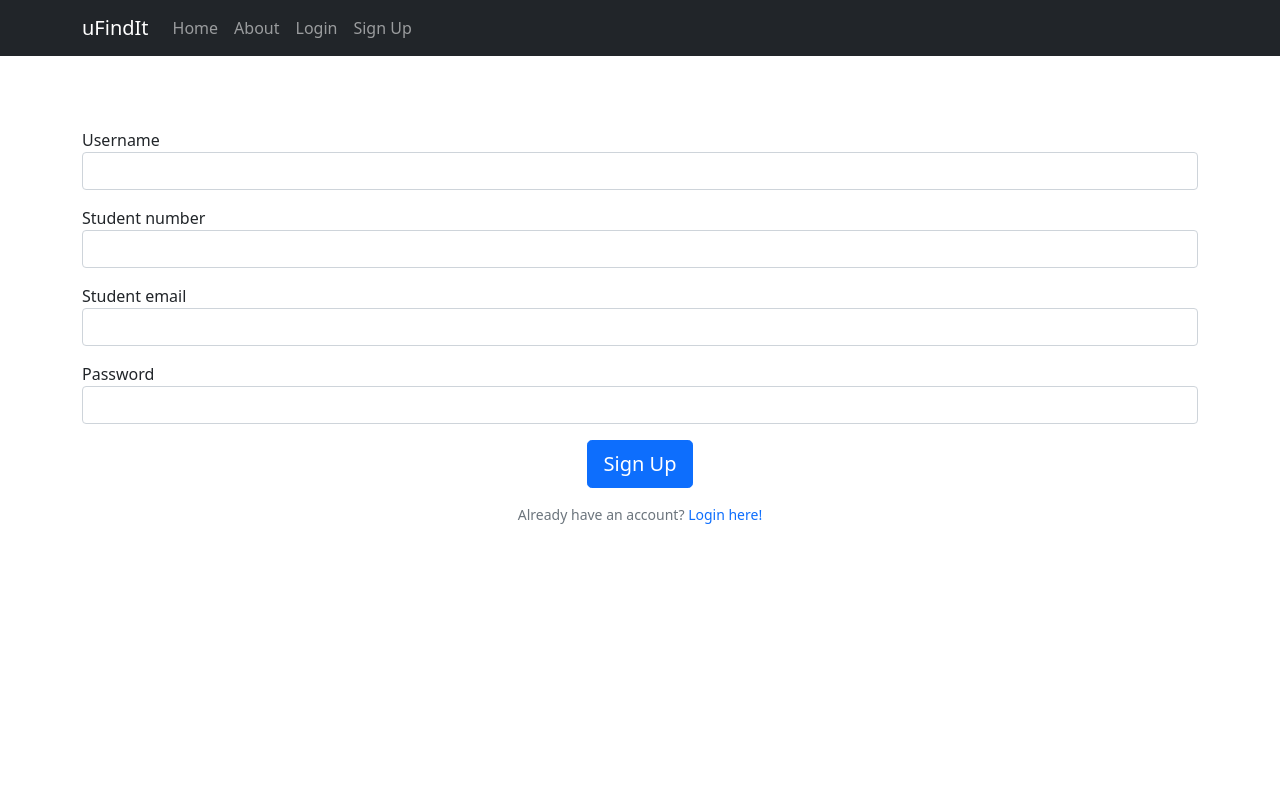
After one commit to newly-web/uFindIt, a Flask app: page /signup in a window 1280 px wide. The commit adds this page. Run offline with Flask 3, Linux system fonts and the light colour scheme.

Commit message:
resaved all files

```diff
--- a/app.py
+++ b/app.py
@@ -1,10 +1,12 @@
-from flask import Flask,render_template
-
+from flask import Flask,render_template, flash, redirect, url_for
+from forms import SignUpForm, LoginForm
 app = Flask(__name__)
+# this needs to be an ENV variable after
+app.config['SECRET_KEY'] = '8393b6e6a5d2b2a673bebdcbe2af3b88'
 
 
 @app.route("/")
-def hello_world():
+def home():
     return render_template('home.html')
 
 
@@ -13,5 +15,29 @@ def about():
     return render_template("about.html", title="About")
 
 
+@app.route("/signup", methods=["GET", "POST"])
+def signUp():
+    form = SignUpForm()
+    if form.validate_on_submit():
+        flash(f"Account created for {form.username.data}!", "success")
+        return redirect(url_for("home"))
+    else:
+        print(form.errors)  # Print errors to debug if validation fails
+    return render_template("signup.html", title="Sign Up", form=form)
+
+
+@app.route("/login",methods=["GET", "POST"])
+def login():
+    form = LoginForm()
+    if form.validate_on_submit():
+        # ? don't forget to remove the hard coded data
+        if form.email.data == 'admin@uottawa.ca' and form.password.data == '12345678':
+            flash('WE ARE INNNN', "success")
+            return redirect(url_for('home'))
+        else:
+            flash("this aint u lol.", 'danger')
+    return render_template('login.html', title='Login', form=form)
+
+
 if __name__ == '__main__':
     app.run(debug=True)
--- /dev/null
+++ b/forms.py
@@ -0,0 +1,49 @@
+from flask_wtf import FlaskForm
+from wtforms import StringField, PasswordField,SubmitField,BooleanField
+from wtforms.validators import DataRequired, Length, Email, ValidationError, Regexp
+# <!-- the validation doesnt work properly -->
+
+
+# Custom validator to check if the student number starts with 30 or 20
+def student_number_validator(form, field):
+    if len(field.data) != 9:  # Ensure the student number is exactly 9 digits
+        raise ValidationError("Oops! Your School ID must have exactly 9 digits.")
+    if len(field.data) == 9 and not field.data.startswith(
+        ("30", "20")
+    ):  # Ensure the student number starts with 30 or 20
+        raise ValidationError("Are you sure this is a uOttawa student number")
+
+
+class SignUpForm(FlaskForm):
+    # Here im thinking about maybe making a first name, last name and username, to make sure we can have a list of students if needed and then make the name visibility optional
+    username = StringField('Username', validators=[DataRequired(),Length(min=5, max=20)])
+
+    student_number = StringField(
+        "Student number",
+        validators=[
+            DataRequired(),
+            Length(max=9),
+            student_number_validator,
+        ],
+    )
+
+    email = StringField(
+        "Student email",
+        validators=[
+            DataRequired(),
+            Email(),
+            Regexp(r'^[a-zA-Z0-9._%+-]+@uottawa\.ca$',message="Oops! Your email should end with @uottawa.ca"),
+        ],
+    )
+    password = PasswordField('Password', validators=[DataRequired(), Length(min=3)])
+
+    submit = SubmitField('Sign Up')
+
+
+class LoginForm(FlaskForm):
+    email = StringField(
+        "Student email", validators=[DataRequired(), Email()]
+    )
+    password = PasswordField("Password", validators=[DataRequired(), Length(min=3)])
+    remember = BooleanField('Remember Me')
+    submit = SubmitField("Login")
--- /dev/null
+++ b/static/main.css
@@ -0,0 +1,5 @@
+*{
+}
+a{
+    text-decoration: none;
+}
--- a/templates/home.html
+++ b/templates/home.html
@@ -1,4 +1,6 @@
 {%extends "layout.html"%}
+
 {%block content%}
-    <h1>Lost it? uFindIt.</h1>
+<p>Heyyy</p>
+<h1>YUP</h1>
 {%endblock content%}
--- a/templates/layout.html
+++ b/templates/layout.html
@@ -2,6 +2,11 @@
 <head>
     <meta charset="UTF-8">
     <meta name="viewport" content="width=device-width, initial-scale=1.0">
+    <!-- add bottstrap if wanted -->
+    <link href="https://cdn.jsdelivr.net/npm/bootstrap@5.0.2/dist/css/bootstrap.min.css" rel="stylesheet"
+        integrity="sha384-EVSTQN3/azprG1Anm3QDgpJLIm9Nao0Yz1ztcQTwFspd3yD65VohhpuuCOmLASjC" crossorigin="anonymous">
+
+    <link rel="stylesheet" type="text/css" href="{{url_for('static', filename='main.css')}}">
     {%if title%}
     <title>uFindIt - {{title}}</title>
     {% else %}
@@ -9,7 +14,74 @@
     {% endif %}
 
 </head>
+<header class="header">
+<head>
+    <style>
+        /* Add top padding to body to avoid navbar overlap */
+        body {
+            padding-top: 80px;
+            /* Adjust based on your navbar height */
+        }
+    </style>
+</head>
+
+<nav class="navbar navbar-expand-md navbar-dark bg-dark fixed-top">
+    <div class="container">
+        <!-- Navbar Brand (Logo/Name) -->
+        <a class="navbar-brand" href="/">uFindIt</a>
+
+        <!-- Toggler Button for Mobile View -->
+        <button class="navbar-toggler" type="button" data-toggle="collapse" data-target="#navbarToggle"
+            aria-controls="navbarToggle" aria-expanded="false" aria-label="Toggle navigation">
+            <span class="navbar-toggler-icon"></span>
+        </button>
+
+        <!-- Navbar Links (Collapsed for mobile) -->
+        <div class="collapse navbar-collapse" id="navbarToggle">
+            <ul class="navbar-nav mr-auto">
+                <!-- Left Side Links (Home and About) -->
+                <li class="nav-item">
+                    <a class="nav-link" href="{{url_for('home')}}">Home</a>
+                </li>
+                <li class="nav-item">
+                    <a class="nav-link" href="{{url_for('about')}}">About</a>
+                </li>
+            </ul>
+
+            <ul class="navbar-nav ml-auto">
+                <!-- Right Side Links (Login and Sign Up) -->
+                <li class="nav-item">
+                    <a class="nav-link" href="{{url_for('login')}}">Login</a>
+                </li>
+                <li class="nav-item">
+                    <a class="nav-link" href="{{url_for('signUp')}}">Sign Up</a>
+                </li>
+            </ul>
+        </div>
+    </div>
+</nav>
+
+
+
+</header>
 <body>
+    {% with messages = get_flashed_messages(with_categories=true) %}
+        {%if messages%}
+            {%for category, message in messages%}
+            <div class="alert alert-{{category}}">
+                {{message}}
+            </div>
+            {%endfor%}
+        {%endif%}
+    {%endwith%}
+
     {% block content %}{% endblock content %}
+
+    <!-- add bottstrap if wanted -->
+<script src="https://cdn.jsdelivr.net/npm/bootstrap@5.0.2/dist/js/bootstrap.bundle.min.js"
+    integrity="sha384-MrcW6ZMFYlzcLA8Nl+NtUVF0sA7MsXsP1UyJoMp4YLEuNSfAP+JcXn/tWtIaxVXM"
+    crossorigin="anonymous"></script>
+
+
 </body>
 </html>
--- /dev/null
+++ b/templates/signup.html
@@ -0,0 +1,103 @@
+{% extends "layout.html" %}
+<!-- Add CSS -->
+{% block content %}
+<div class="content container mt-5">
+    <form action="" method="POST" novalidate>
+        {{ form.hidden_tag() }}
+
+        <!-- Username Field -->
+        <div class="form-group mb-3">
+            <label for="username">{{ form.username.label }}</label>
+
+            {% if form.username.errors %}
+            {{ form.username(class="form-control is-invalid", id="username") }}
+            <div class="invalid-feedback" id="username-error">
+                {% for error in form.username.errors %}
+                <span class="mb-0">{{ error }}</span>
+                {% endfor %}
+            </div>
+            {% else %}
+                {{ form.username(class="form-control", id="username") }}
+            {% endif %}
+        </div>
+
+        <!-- Student Number Field -->
+        <div class="form-group mb-3">
+            <label for="student_number">{{ form.student_number.label }}</label>
+            {% if form.student_number.errors %}
+            {{ form.student_number(class="form-control is-invalid", id="student_number", oninput="this.value =
+            this.value.replace(/[^0-9]/g, '')") }}
+            <div class="invalid-feedback" id="student-number-error">
+                {% for error in form.student_number.errors %}
+                <span class="mb-0">{{ error }}</span>
+                {% endfor %}
+            </div>
+            {% else %}
+            {{ form.student_number(class="form-control", id="student_number", oninput="this.value =
+            this.value.replace(/[^0-9]/g, '')") }}
+            {% endif %}
+
+        </div>
+
+        <!-- Email Field -->
+        <div class="form-group mb-3">
+            <label for="email">{{ form.email.label }}</label>
+            {% if form.email.errors %}
+            {{ form.email(class="form-control is-invalid", id="email") }}
+            <div class="invalid-feedback" id="email-error">
+                {% for error in form.email.errors %}
+                <span class="mb-0">{{ error }}</span>
+                {% endfor %}
+            </div>
+            {% else %}
+            {{ form.email(class="form-control", id="email") }}
+            {% endif %}
+        </div>
+
+        <!-- Password Field -->
+        <div class="form-group mb-3">
+            <label for="password">{{ form.password.label }}</label>
+
+            {% if form.password.errors %}
+            {{ form.password(class="form-control is-invalid", id="password") }}
+            <div class="invalid-feedback" id="password-error">
+                {% for error in form.password.errors %}
+                <span class="mb-0">{{ error }}</span>
+                {% endfor %}
+            </div>
+            {%else%}
+            {{ form.password(class="form-control", id="password") }}
+            {% endif %}
+        </div>
+
+        <!-- Submit Button -->
+        <div class="form-group text-center">
+            {{ form.submit(class="btn btn-primary btn-lg") }}
+        </div>
+    </form>
+
+    <!-- Link to Login -->
+    <div class="text-center mt-3">
+        <small class="text-muted">
+            Already have an account? <a href="{{ url_for('login') }}">Login here!</a>
+        </small>
+    </div>
+</div>
+
+<!-- Add JavaScript to remove error on input -->
+<script>
+    document.addEventListener('DOMContentLoaded', function () {
+        // Loop through all input fields and add event listeners
+        const formFields = document.querySelectorAll('.form-control');
+
+        formFields.forEach(function (field) {
+            field.addEventListener('input', function () {
+                const errorDiv = field.closest('.form-group').querySelector('.invalid-feedback');
+                if (errorDiv) {
+                    errorDiv.style.display = 'none';
+                }
+            });
+        });
+    });
+</script>
+{% endblock content %}
```
Also changed, not shown: static/style.css (added, +96 -0 lines), templates/login.html (added, +61 -0 lines).
